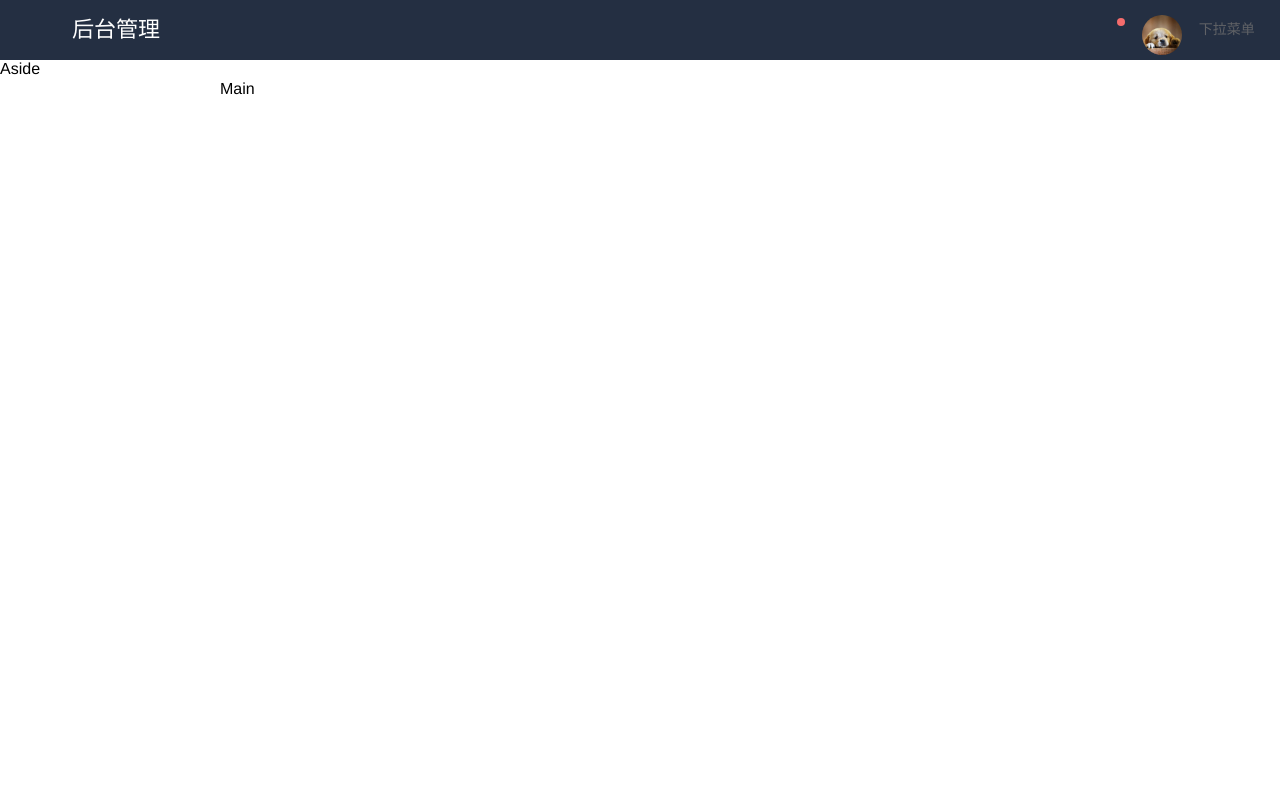
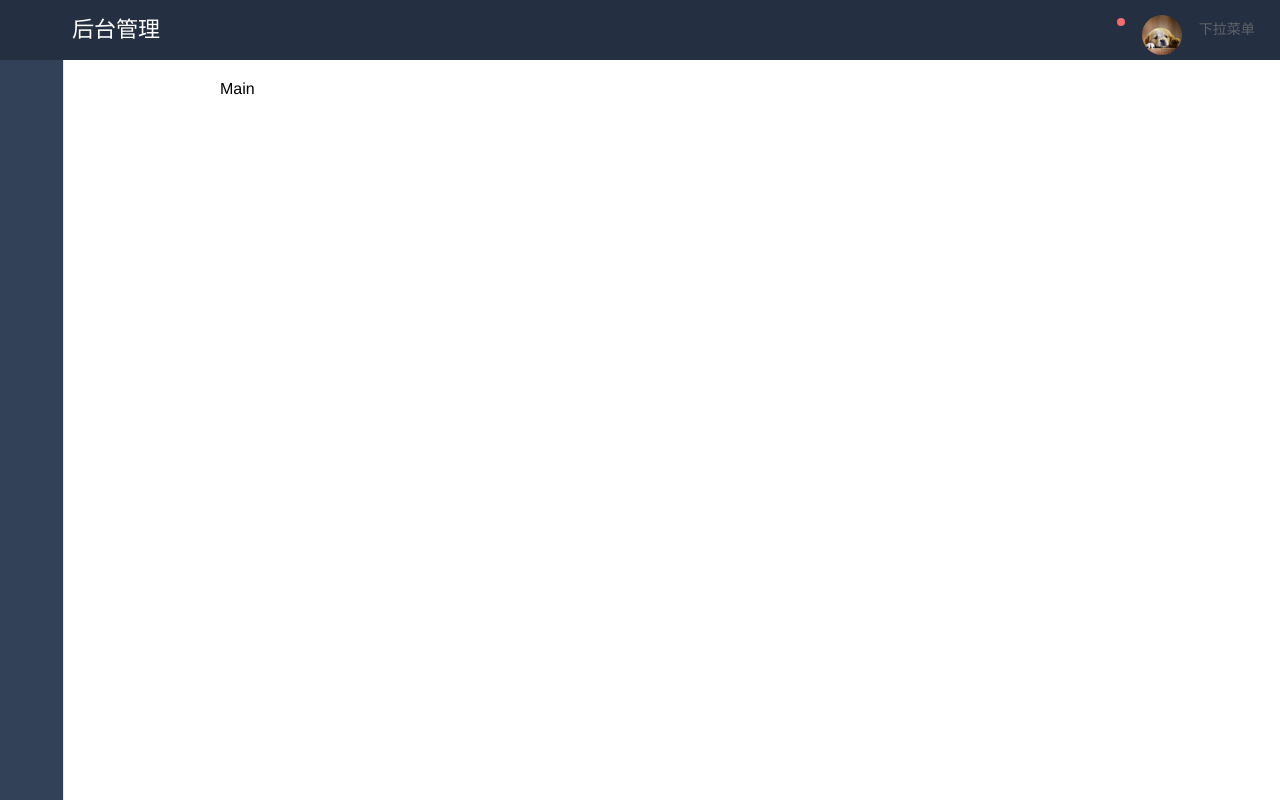
Before and after one commit to hahei89/vue3-demo-js, a Vue app: page /#/ in a window 1280 px wide. Built offline with nearby package versions, Linux system fonts and the light colour scheme.

Commit message:
✨ 特性: 增加侧边栏

```diff
--- /dev/null
+++ b/src/components/side-bar.vue
@@ -0,0 +1,146 @@
+<template>
+  <div class="sidebar">
+    <el-menu
+      unique-opened
+      router
+      class="sidebar-el-menu"
+      default-active="2"
+      text-color="#fff"
+      active-text-color="#ffd04b"
+      background-color="#324157"
+      :collapse="collapse">
+      <template v-for="item in items">
+        <template v-if="item.subs">
+          <el-sub-menu :index="item.index" :key="item.index">
+            <template #title>
+              <i :class="item.icon"></i>
+              <span>{{item.title}}</span>
+            </template>
+            <template v-for="subItem in item.subs" :key="subItem.index">
+              <el-submenu v-if="subItem.subs" :index="subItem.index">
+                <template #title>{{ subItem.title }}</template>
+                <el-menu-item v-for="(threeItem, i) in subItem.subs" :key="i" :index="threeItem.index">
+                  {{ threeItem.title }}</el-menu-item>
+              </el-submenu>
+              <el-menu-item v-else :index="subItem.index">{{ subItem.title }}
+              </el-menu-item>
+            </template>
+          </el-sub-menu>
+        </template>
+        <template v-else>
+          <el-menu-item :index="item.index" :key="item.index">
+            <i :class="item.icon"></i>
+            <template #title>{{ item.title }}</template>
+          </el-menu-item>
+        </template>
+      </template>
+    </el-menu>
+  </div>
+</template>
+
+<script>
+  import { computed } from 'vue'
+  import { useStore } from 'vuex'
+  import { useRoute } from 'vue-router'
+
+  export default {
+    setup (props) {
+      const items = [
+        {
+          icon: "el-icon-s-home",
+          index: "/dashboard",
+          title: "系统首页",
+        },
+        {
+          icon: "el-icon-document",
+          index: "/table",
+          title: "基础表格",
+        },
+        {
+          icon: "el-icon-document-copy",
+          index: "/tabs",
+          title: "tab选项卡",
+        },
+        {
+          icon: "el-icon-date",
+          index: "3",
+          title: "表单相关",
+          subs: [
+            {
+              index: "/form",
+              title: "基本表单",
+            },
+            {
+              index: "/upload",
+              title: "文件上传",
+            },
+            {
+              index: "4",
+              title: "三级菜单",
+              subs: [
+                {
+                  index: "/editor",
+                  title: "富文本编辑器",
+                },
+              ],
+            },
+          ],
+        },
+        {
+          icon: "el-icon-goblet-full",
+          index: "/icon",
+          title: "自定义图标",
+        },
+        {
+          icon: "el-icon-pie-chart",
+          index: "/charts",
+          title: "schart图表",
+        },
+        {
+          icon: "el-icon-map-location",
+          index: "/i18n",
+          title: "国际化功能",
+        },
+        {
+          icon: "el-icon-warning",
+          index: "7",
+          title: "错误处理",
+          subs: [
+            {
+              index: "/permission",
+              title: "权限测试",
+            },
+            {
+              index: "/404",
+              title: "404页面",
+            },
+          ],
+        },
+        {
+          icon: "el-icon-ice-cream-square",
+          index: "/donate",
+          title: "支持作者",
+        },
+      ]
+
+      const route = useRoute()
+      const onRoutes = computed(() => route.path)
+      const store = useStore()
+      const collapse = computed(() => store.state.collapse)
+
+      return {
+        items,
+        collapse,
+        onRoutes
+      }
+    }
+  }
+</script>
+
+<style lang="less" scoped>
+  .sidebar {
+    .sidebar-el-menu {
+      height: 100vh;
+    }
+  }
+</style>
--- a/src/pages/home/index.vue
+++ b/src/pages/home/index.vue
@@ -4,7 +4,9 @@
       <page-header />
     </el-header>
     <el-container>
-      <el-aside width="200px">Aside</el-aside>
+      <el-aside width="200px">
+        <page-side-bar />
+      </el-aside>
       <el-main>Main</el-main>
     </el-container>
   </el-container>
@@ -12,16 +14,17 @@
 
 <script>
   import PageHeader from '@/components/header.vue'
-
+  import PageSideBar from '@/components/side-bar.vue'
   export default {
     components: {
-      PageHeader
+      PageHeader,
+      PageSideBar
     }
   }
 </script>
 
 <style lang="less" scoped>
-  #home {
-    // color: red;
+  .el-aside {
+
   }
 </style>
```
